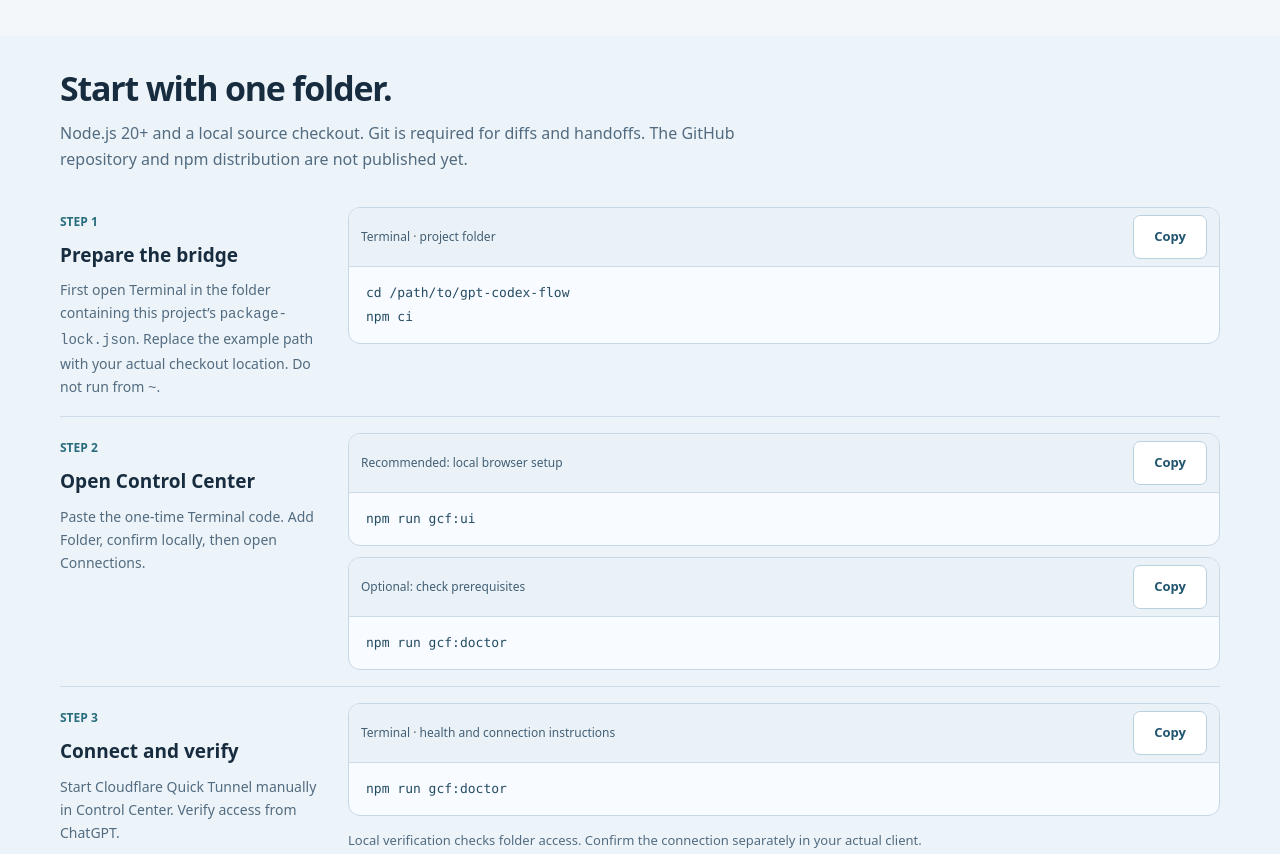
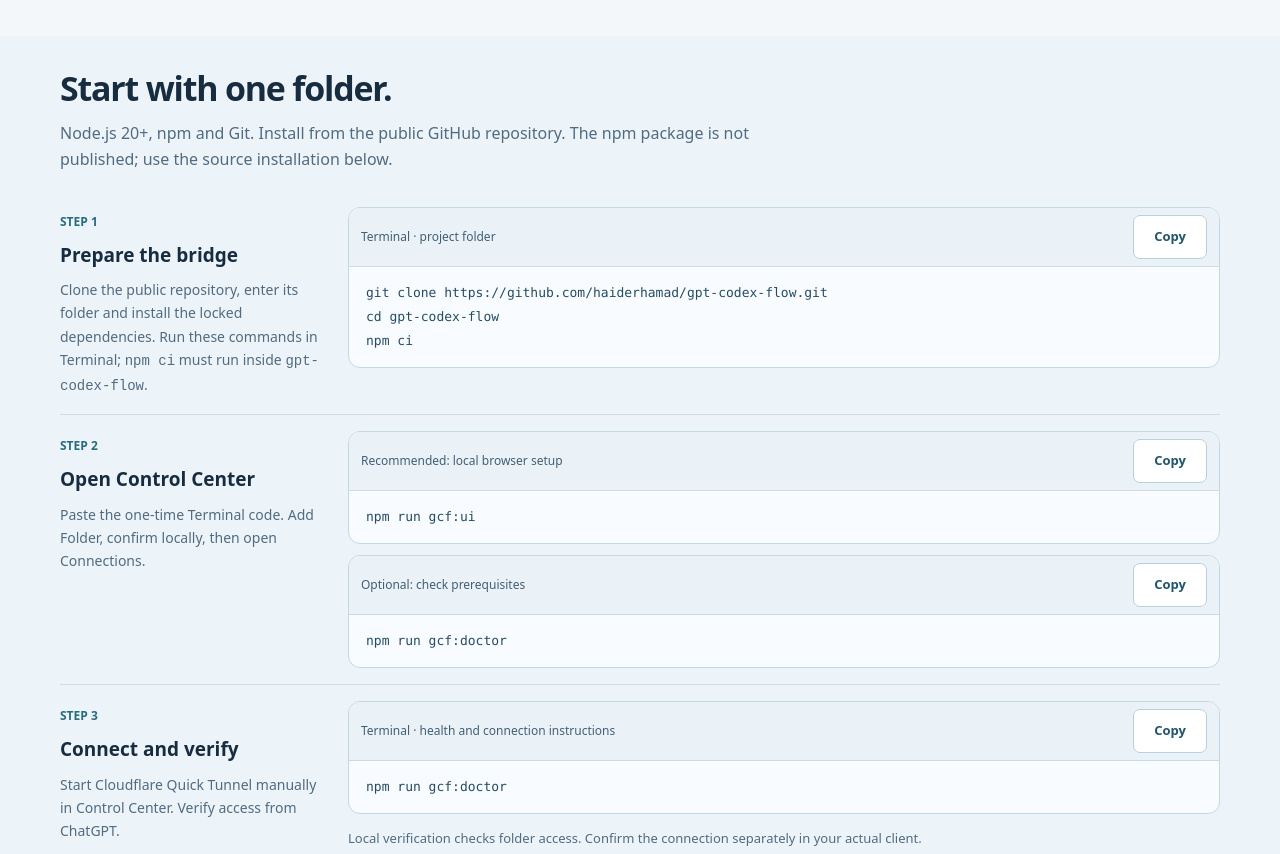
Before and after one commit to haiderhamad/gpt-codex-flow, a website: page docs/gcf-preview/index.html in a window 1280 px wide. Shown: the part 2080-2934 px from the top of the page. Drawn offline with Linux system fonts and the light colour scheme.

Commit message:
Fix outdated landing page publication text

```diff
--- a/docs/gcf-preview/index.html
+++ b/docs/gcf-preview/index.html
@@ -33,8 +33,9 @@
 <article class="feature"><h3>Local Control Center</h3><p>Manage Projects, Connections, Workflow and Status in your browser.</p></article>
 </div>
 <div id="use-cases" class="continuity"><h3>Come back to a task with its recorded context.</h3><img class="usecase-visual" src="./use-case-flow.svg" width="1080" height="260" loading="lazy" alt="Illustrative sequence: Task Inbox carries context, either client returns Git diffs and tests, and a fresh conversation resumes the saved project task."><p class="micro">Recorded GCF activity only. No hidden conversation sync or automatic model switching.</p></div></section>
-<section id="connect" class="section setup"><div class="wrap"><h2>Start with one folder.</h2><p class="lead">Node.js 20+ and a local source checkout. Git is required for diffs and handoffs. The GitHub repository and npm distribution are not published yet.</p>
-<div class="setup-row"><div><span class="stepno">STEP 1</span><h3>Prepare the bridge</h3><p>First open Terminal in the folder containing this project’s <code>package-lock.json</code>. Replace the example path with your actual checkout location. Do not run from <code>~</code>.</p></div><div class="terminal"><div class="termhead"><span>Terminal · project folder</span><button type="button" class="copy" data-copy="prepare">Copy</button></div><pre id="prepare">cd /path/to/gpt-codex-flow
+<section id="connect" class="section setup"><div class="wrap"><h2>Start with one folder.</h2><p class="lead">Node.js 20+, npm and Git. Install from the <a href="https://github.com/haiderhamad/gpt-codex-flow">public GitHub repository</a>. The npm package is not published; use the source installation below.</p>
+<div class="setup-row"><div><span class="stepno">STEP 1</span><h3>Prepare the bridge</h3><p>Clone the public repository, enter its folder and install the locked dependencies. Run these commands in Terminal; <code>npm ci</code> must run inside <code>gpt-codex-flow</code>.</p></div><div class="terminal"><div class="termhead"><span>Terminal · project folder</span><button type="button" class="copy" data-copy="prepare">Copy</button></div><pre id="prepare">git clone https://github.com/haiderhamad/gpt-codex-flow.git
+cd gpt-codex-flow
 npm ci</pre></div></div>
 <div class="setup-row"><div><span class="stepno">STEP 2</span><h3>Open Control Center</h3><p>Paste the one-time Terminal code. Add Folder, confirm locally, then open Connections.</p></div><div><div class="terminal"><div class="termhead"><span>Recommended: local browser setup</span><button type="button" class="copy" data-copy="approve-preview">Copy</button></div><pre id="approve-preview">npm run gcf:ui</pre></div><div class="terminal" style="margin-top:11px"><div class="termhead"><span>Optional: check prerequisites</span><button type="button" class="copy" data-copy="approve-run">Copy</button></div><pre id="approve-run">npm run gcf:doctor</pre></div></div></div>
 <div class="setup-row"><div><span class="stepno">STEP 3</span><h3>Connect and verify</h3><p>Start Cloudflare Quick Tunnel manually in Control Center. Verify access from ChatGPT.</p></div><div><div class="terminal"><div class="termhead"><span>Terminal · health and connection instructions</span><button type="button" class="copy" data-copy="guide">Copy</button></div><pre id="guide">npm run gcf:doctor</pre></div><p class="connect-info">Local verification checks folder access. Confirm the connection separately in your actual client.</p></div></div>
@@ -59,7 +60,7 @@
 <div class="note"><strong>Cloudflare Quick only:</strong> manually start and stop it in Control Center. A previous isolated ChatGPT connection succeeded; test your own connection. Keep the token-bearing URL private.</div>
 </div></section>
 <section id="dashboard" class="section wrap"><div class="showcase"><div><h2>Your project.<br>Your Control Center.</h2><p>Approve a folder, connect Codex or ChatGPT, and control access locally.</p><p>Projects, Connections, Workflow and Status. Runs locally on your computer, separate from this website.</p><a class="button" href="#connect">Open setup instructions</a></div><figure class="admin-capture"><img src="./screenshots/control-center-demo.png" width="1440" height="900" loading="lazy" alt="GPT Codex Flow Control Center with Projects, Connections, Workflow, Status and disposable demo folders"><figcaption>Local Control Center · sanitized demo data · no live credentials</figcaption></figure></div></section>
-<section class="final"><div class="wrap"><h2>Pick up where you left off.</h2><p>Connect a folder. Share a task. Review the result.</p><div class="cta"><a class="button primary" href="#connect">Get started</a><a class="button" href="#capabilities">Explore features</a></div><p class="legal" style="margin-top:18px">Local source preview · GitHub and npm publication pending</p></div></section>
+<section class="final"><div class="wrap"><h2>Pick up where you left off.</h2><p>Connect a folder. Share a task. Review the result.</p><div class="cta"><a class="button primary" href="#connect">Get started</a><a class="button" href="#capabilities">Explore features</a></div><p class="legal" style="margin-top:18px"><a href="https://github.com/haiderhamad/gpt-codex-flow">Open-source code on GitHub</a> · MIT License · npm package not published</p></div></section>
 </main><span id="copy-status" class="visually-hidden" role="status"></span><footer><div class="wrap foot"><span>© 2026 GPT Codex Flow · MIT licensed source with applicable notices</span><div class="footerlinks"><a href="#workflow">Workflow</a><a href="#connect">Connect</a><a href="#dashboard">Control Center</a></div></div></footer>
 <script>
 const header=document.querySelector('.site-header');
```
